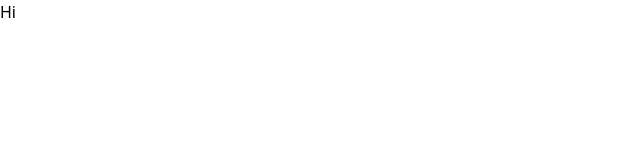
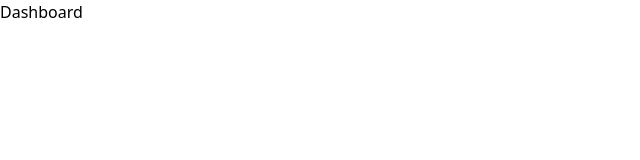
Before and after one commit to vishnu130902/BLOG, a React (Vite) app in the folder client/: page /dashboard in a window 1280 px wide. Shown: the top 160 px of the page, without its empty margins (0-640 px from the left). Built offline with nearby package versions, Linux system fonts and the light colour scheme.

Commit message:
Created pages and routes

```diff
--- a/client/package.json
+++ b/client/package.json
@@ -11,7 +11,8 @@
   },
   "dependencies": {
     "react": "^18.2.0",
-    "react-dom": "^18.2.0"
+    "react-dom": "^18.2.0",
+    "react-router-dom": "^6.23.1"
   },
   "devDependencies": {
     "@types/react": "^18.2.66",
--- a/client/src/App.jsx
+++ b/client/src/App.jsx
@@ -1,9 +1,23 @@
 import React from 'react'
+import { BrowserRouter, Routes, Route } from 'react-router-dom'
+import Home from './pages/Home'
+import About from './pages/About'
+import SignIn from './pages/SignIn'
+import SignUp from './pages/SignUp'
+import Dashboard from './pages/Dashboard'
+import Projects from './pages/Projects'
 
 export default function App() {
   return (
-    <div>
-      <h1 className='text-3xl'>Hi</h1>
-    </div>
+    <BrowserRouter>
+      <Routes>
+        <Route path="/" element={<Home/>} />
+        <Route path="/about" element={<About/>} />
+        <Route path="/sign-in" element={<SignIn/>} />
+        <Route path="/sign-up" element={<SignUp/>} />
+        <Route path="/projects" element={<Projects/>} />
+        <Route path="/dashboard" element={<Dashboard/>} />
+      </Routes>
+    </BrowserRouter>
   )
 }
--- /dev/null
+++ b/client/src/pages/About.jsx
@@ -0,0 +1,9 @@
+import React from 'react'
+
+const About = () => {
+  return (
+    <div>About</div>
+  )
+}
+
+export default About
--- /dev/null
+++ b/client/src/pages/Dashboard.jsx
@@ -0,0 +1,9 @@
+import React from 'react'
+
+const Dashboard = () => {
+  return (
+    <div>Dashboard</div>
+  )
+}
+
+export default Dashboard
--- /dev/null
+++ b/client/src/pages/Home.jsx
@@ -0,0 +1,9 @@
+import React from 'react'
+
+const Home = () => {
+  return (
+    <div>Home</div>
+  )
+}
+
+export default Home
--- /dev/null
+++ b/client/src/pages/Projects.jsx
@@ -0,0 +1,9 @@
+import React from 'react'
+
+const Projects = () => {
+  return (
+    <div>Projects</div>
+  )
+}
+
+export default Projects
--- /dev/null
+++ b/client/src/pages/SignIn.jsx
@@ -0,0 +1,9 @@
+import React from 'react'
+
+const SignIn = () => {
+  return (
+    <div>SignIn</div>
+  )
+}
+
+export default SignIn
--- /dev/null
+++ b/client/src/pages/SignUp.jsx
@@ -0,0 +1,9 @@
+import React from 'react'
+
+const SignUp = () => {
+  return (
+    <div>SignUp</div>
+  )
+}
+
+export default SignUp
```
Also changed, not shown: 1 other file (tests, documents, lock files or other folders).
